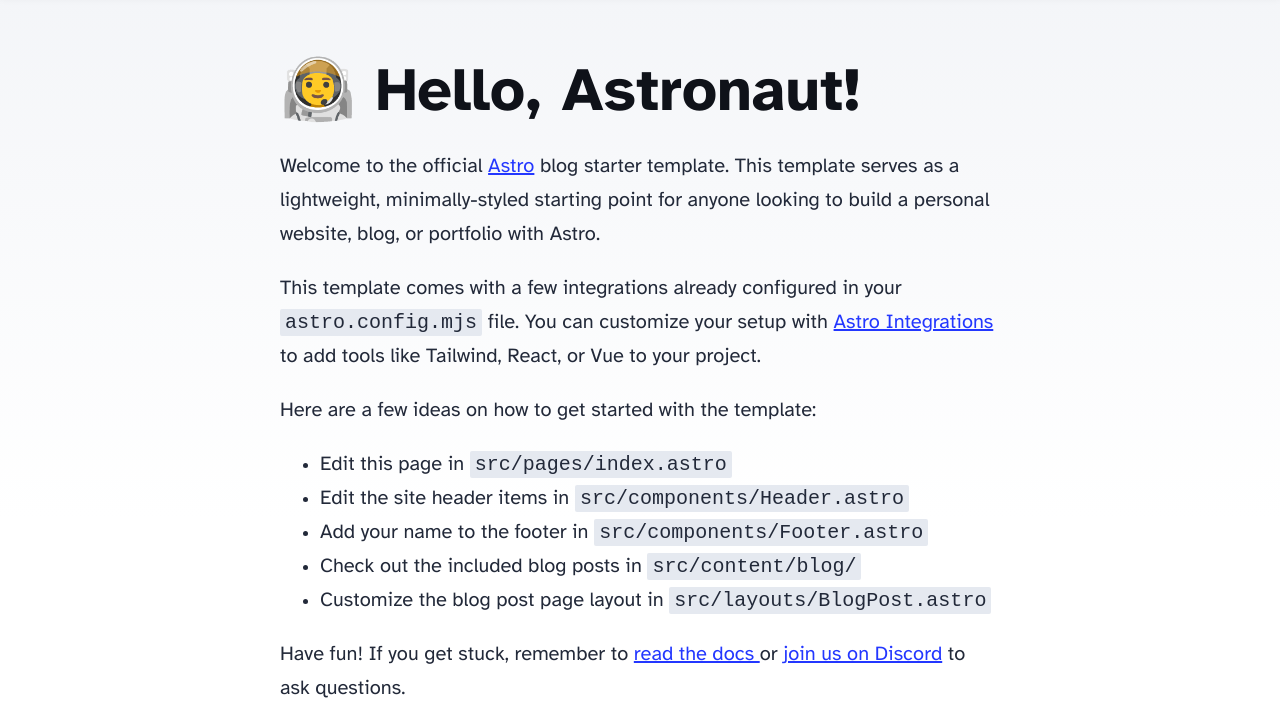
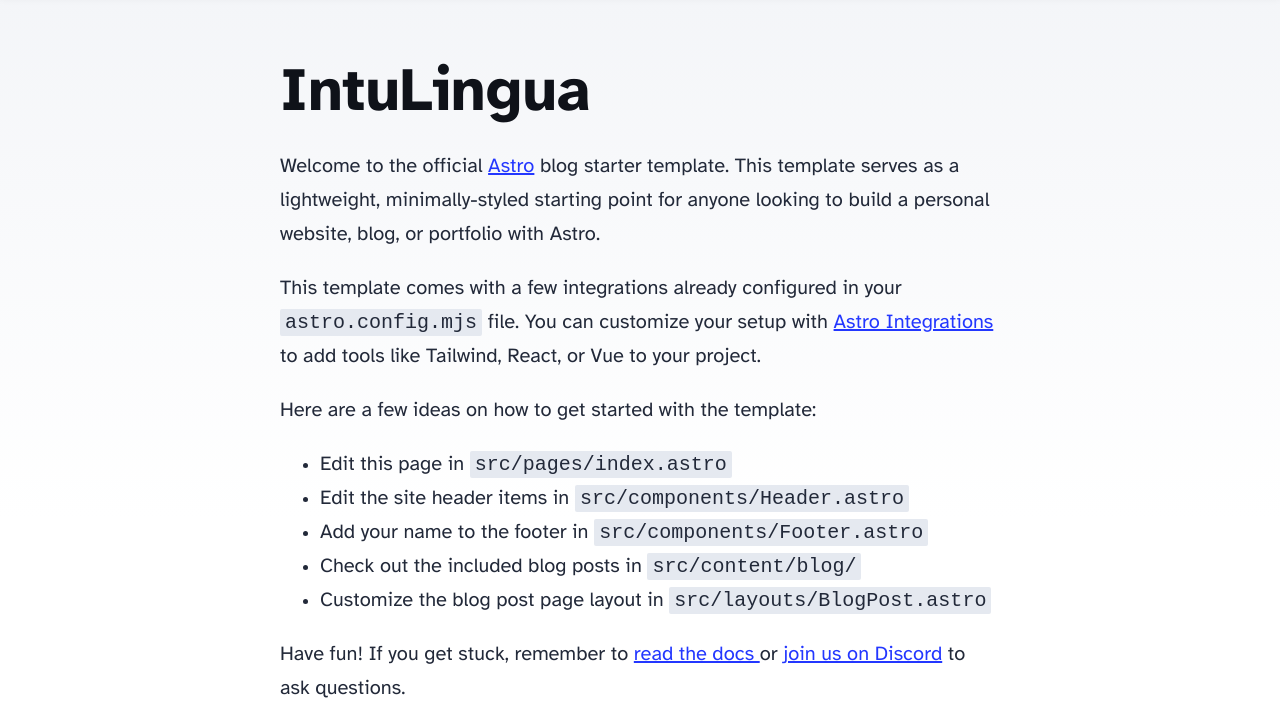
Before and after one commit to SapphireTome/webpage, an Astro site: page / in a window 1280 px wide. Shown: the part 81-800 px from the top of the page. Built offline with nearby package versions, Linux system fonts and the light colour scheme; Astro itself is replaced by a stand-in of ours.

Commit message:
Update index.astro

```diff
--- a/src/pages/index.astro
+++ b/src/pages/index.astro
@@ -13,7 +13,7 @@
 	<body>
 		<Header />
 		<main>
-			<h1>🧑‍🚀 Hello, Astronaut!</h1>
+			<h1>IntuLingua</h1>
 			<p>
 				Welcome to the official <a href="https://astro.build/">Astro</a> blog starter template. This
 				template serves as a lightweight, minimally-styled starting point for anyone looking to build
```
